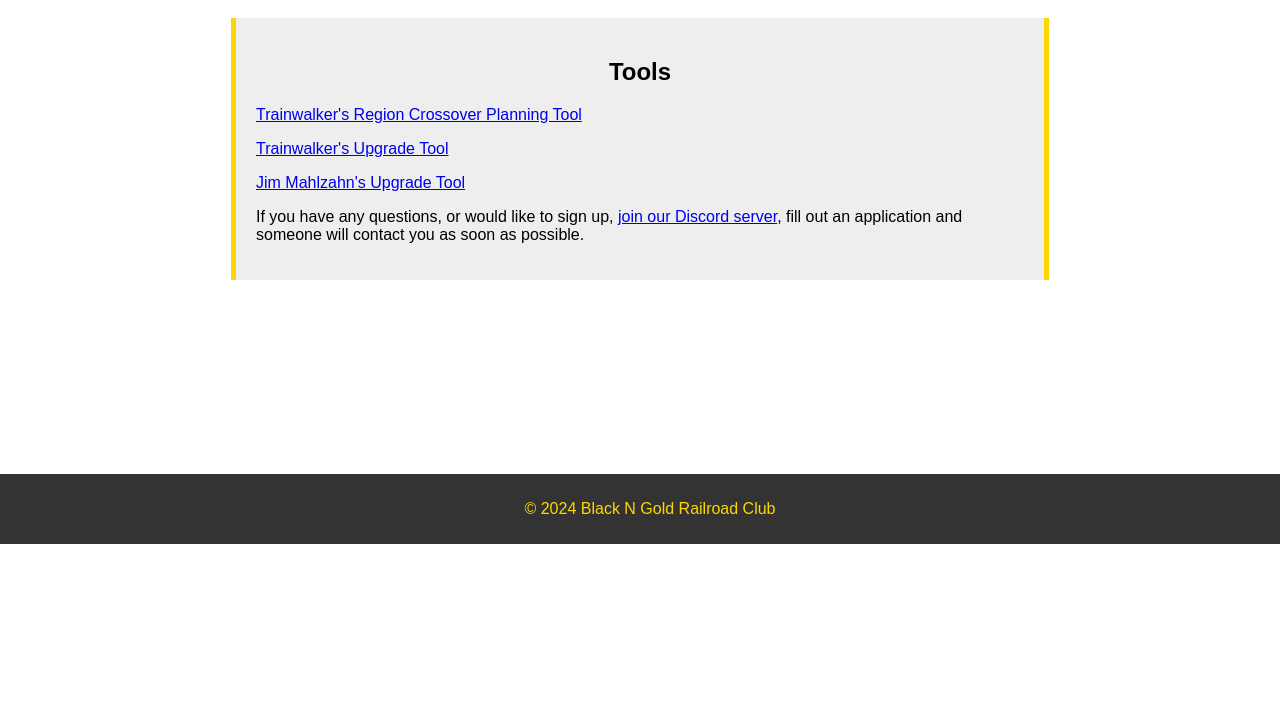
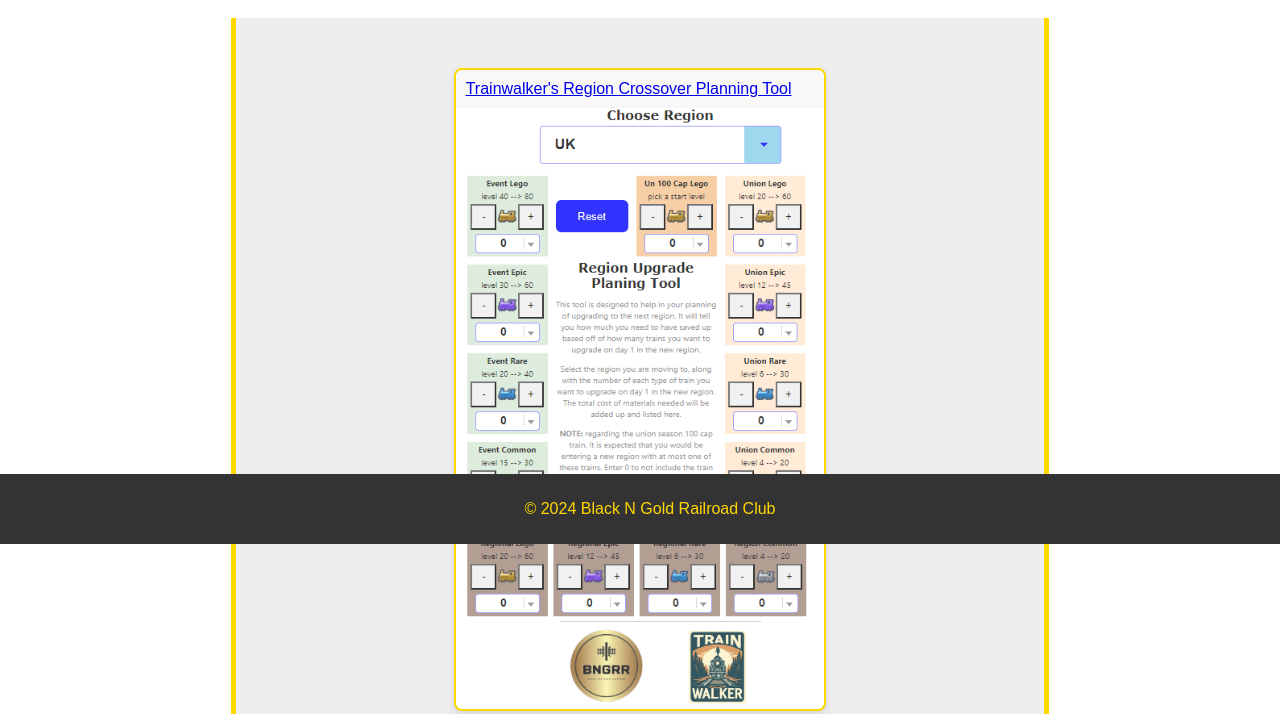
Before and after one commit to PatrickFrankAIU/bngrr-website-live, a plain HTML site: page tools.html in a window 1280 px wide. Shown: the part 256-970 px from the top of the page. Before the commit the page ends 800 px from the top, so only its background shows below. Drawn offline with Linux system fonts and the light colour scheme.

Commit message:
card-based link display on tools page

```diff
--- a/styles.css
+++ b/styles.css
@@ -198,3 +198,55 @@ header::before {
   position: relative; /* Ensures content is above the background image */
   z-index: 1; /* This is to ensure all content is above the pseudo-element */
 }
+
+/* Additions for Card-based Links display on Tools page */
+.tool-cards-container {
+    display: flex; /* Enables Flexbox */
+    flex-wrap: wrap; /* Allows items to wrap onto the next line */
+    justify-content: center; /* Centers items horizontally */
+    align-items: flex-start; /* Aligns items at the start of the flex container */
+    margin: 20px 0; /* Vertical spacing for visual separation */
+}
+
+.tool-card {
+    box-shadow: 0 4px 8px rgba(0,0,0,0.1); /* Adds shadow for 3D effect */
+    margin: 10px;
+    background-color: #fff; /* Card background */
+    text-align: center; /* Center-align text */
+    border-radius: 8px; /* Rounded corners */
+    overflow: hidden; /* Ensures nothing spills out */
+    border: 2px solid #FFD700; /* Adds a gold border */
+    flex-basis: 48%; /* Adjust this value as needed to fit two cards per line */
+    max-width: 48%; /* Ensures that the card does not exceed this width */
+    transition: transform 0.3s, box-shadow 0.3s, border-color 0.3s; /* Smooth transition for hover effects */
+}
+
+.tool-card:hover {
+    transform: scale(1.03); /* Slightly enlarges the card */
+    box-shadow: 0 8px 16px rgba(0,0,0,0.2); /* Darker and larger shadow on hover */
+    border-color: #ffd700; /* Changes border color on hover */
+}
+
+.tool-card img {
+    width: 100%; /* Makes image take up 100% of card's width */
+    height: auto; /* Maintain aspect ratio */
+    opacity: 0.8; /* Makes the image slightly transparent */
+    transition: opacity 0.3s; /* Smooth transition for hover effect */
+}
+
+.tool-card:hover img {
+    opacity: 1; /* Image is fully visible on hover */
+}
+
+.tool-card p {
+    padding: 10px; /* Padding inside the card */
+    margin: 0; /* Remove default margin */
+    background-color: #f8f8f8; /* Light background for the text */
+}
+
+@media (max-width: 768px) {
+    .tool-card {
+        flex-basis: 100%; /* Takes full width on smaller screens */
+        max-width: 100%;
+    }
+}
--- a/tools.html
+++ b/tools.html
@@ -25,12 +25,32 @@
     </header>
     <main>
         <div class="intro-section">
-            <h2>Tools</h2>
-            <p><a href="http://www.bngrr.free.nf/region-planning" target="_blank" rel="noopener noreferrer">Trainwalker's Region Crossover Planning Tool</a></p>
-            <p><a href="http://www.bngrr.free.nf" target="_blank" rel="noopener noreferrer">Trainwalker's Upgrade Tool</a></p>
-            <p><a href="http://tools.bngrr.com" target="_blank" rel="noopener noreferrer">Jim Mahlzahn's Upgrade Tool</a></p>
-            <p>If you have any questions, or would like to sign up, <a href="https://discord.gg/jUnmeaeSad" target="_blank">join our Discord server</a>, fill out an application and someone will contact you as soon as possible.</p>
+            <div class="tool-cards-container">
+                <div class="tool-card">
+                    <a href="http://www.bngrr.free.nf/region-planning" target="_blank" rel="noopener noreferrer">
+                        <p>Trainwalker's Region Crossover Planning Tool</p>
+                        <img src="regiontool.png" alt="Screenshot of Region Crossover Planning Tool">
+                    </a>
+                </div>
+                <div class="tool-card">
+                    <a href="http://www.bngrr.free.nf" target="_blank" rel="noopener noreferrer">
+                        <p>Trainwalker's Upgrade Tool</p>
+                        <img src="upgrades.png" alt="Screenshot of Upgrade Tool">
+                    </a>
+                </div>
+                <div class="tool-card">
+                    <a href="http://tools.bngrr.com" target="_blank" rel="noopener noreferrer">
+                        <p>Jim Mahlzahn's Upgrade Tool</p>
+                        <img src="jimupgrades.png" alt="Screenshot of Jim Mahlzahn's Upgrade Tool">
+                    </a>
+                </div>
+            </div>
         </div>
+
+
+        <p>If you have any questions, or would like to sign up, <a href="https://discord.gg/jUnmeaeSad" target="_blank">join our Discord server</a>, fill out an application and someone will contact you as soon as possible.</p>
+
+
     </main>
     <footer>
         <p>&copy; 2024 Black N Gold Railroad Club</p>
```
Also changed, not shown: jimupgrades.png (added), regiontool.png (added), upgrades.png (added).
